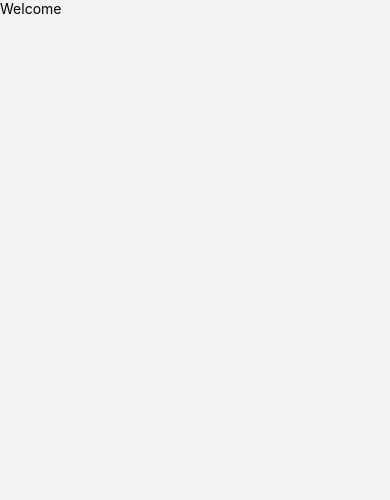
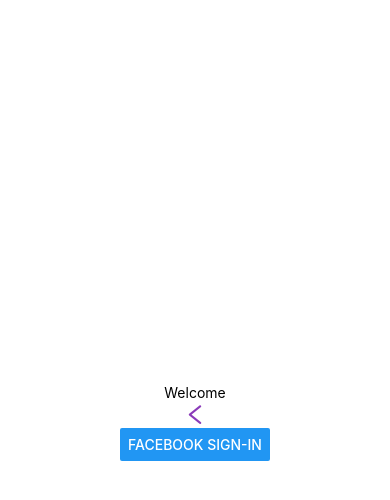
Before and after one commit to rishabhjn22/instagram-clone, a React Native app: screen /Welcome in a window 390 px wide. Shown: the top 500 px of the page. Built offline with nearby package versions, Linux system fonts and the light colour scheme.

Commit message:
facebook Auth

```diff
--- a/App.tsx
+++ b/App.tsx
@@ -1,16 +1,24 @@
 import React from 'react';
+import {useColorScheme} from 'react-native';
 import {NavigationContainer} from '@react-navigation/native';
 import {createStackNavigator} from '@react-navigation/stack';
 import Splash from './src/views/Auth/Splash';
 import Welcome from './src/views/Auth/Welcome';
 import SignIn from './src/views/Auth/SignIn';
 import SignUp from './src/views/Auth/SignUp';
+import {darkTheme, lightTheme} from './src/utils/colors';
 
 function App() {
   const RootStack = createStackNavigator();
+  const scheme = useColorScheme();
 
   return (
-    <NavigationContainer>
+    <NavigationContainer
+      theme={
+        scheme === 'dark'
+          ? {colors: darkTheme, dark: true}
+          : {colors: lightTheme, dark: false}
+      }>
       <RootStack.Navigator>
         <RootStack.Screen
           options={{headerShown: false}}
--- /dev/null
+++ b/src/utils/colors.ts
@@ -0,0 +1,26 @@
+const colors = {
+  primary: '#8a3ab9',
+  secondary: '#bc2a8d',
+  //   #fccc63
+  //   #fbad50
+};
+
+const darkTheme = {
+  primary: '#8a3ab9',
+  background: '#000000',
+  text: '#FFFFFF',
+  card: '#000000',
+  border: '#000000',
+  notification: '#000000',
+};
+
+const lightTheme = {
+  primary: '#8a3ab9',
+  background: '#FFFFFF',
+  text: '#000000',
+  card: '#FFFFFF',
+  border: '#FFFFFF',
+  notification: '#FFFFFF',
+};
+
+export {colors, darkTheme, lightTheme};
--- /dev/null
+++ b/src/utils/responsive.ts
@@ -0,0 +1,18 @@
+import {Dimensions} from 'react-native';
+
+const {width, height} = Dimensions.get('window');
+
+const guideLineBaseWidth = 375;
+const guideLineBaseHeight = 812;
+
+//width, marginLeft, marginRight, marginHorizontal,paddingLeft, paddingRight, paddingHorizontal
+const horizontalScale = (size: number) => (width / guideLineBaseWidth) * size;
+
+// height, marginTop, marginBottom, marginVertical, lineHeight, paddingTop, paddingBottom, paddingVertical
+const verticalScale = (size: number) => (height / guideLineBaseHeight) * size;
+
+//fontSize, borderRadius
+const moderateScale = (size: number, factor = 0.5) =>
+  size + (horizontalScale(size) - size) * factor;
+
+export {horizontalScale, verticalScale, moderateScale};
--- /dev/null
+++ b/src/utils/styles.ts
@@ -0,0 +1,5 @@
+export const container = {
+  flex: 1,
+  backgroundColor: '#FFFFFF',
+  position: 'relative',
+};
--- a/src/views/Auth/Splash.tsx
+++ b/src/views/Auth/Splash.tsx
@@ -2,6 +2,7 @@
 import {View, Image, StyleSheet} from 'react-native';
 import React, {useEffect} from 'react';
 import {SplashPageProps} from '../../types/propTypes';
+import {horizontalScale, verticalScale} from '../../utils/responsive';
 
 function Splash({navigation}: SplashPageProps) {
   useEffect(() => {
@@ -27,8 +28,8 @@
     alignItems: 'center',
   },
   image: {
-    height: 100,
-    width: 100,
+    height: verticalScale(100),
+    width: horizontalScale(100),
   },
 });
 
--- a/src/views/Auth/Welcome.tsx
+++ b/src/views/Auth/Welcome.tsx
@@ -1,10 +1,61 @@
-import {View, Text} from 'react-native';
+import {View, Text, StyleSheet, Button} from 'react-native';
 import React from 'react';
+import {useTheme} from '@react-navigation/native';
+import AntDesign from 'react-native-vector-icons/AntDesign';
+import auth from '@react-native-firebase/auth';
+import {LoginManager, AccessToken} from 'react-native-fbsdk-next';
 
 export default function Welcome() {
+  const {colors} = useTheme();
+
+  async function onFacebookButtonPress() {
+    // Attempt login with permissions
+    const result = await LoginManager.logInWithPermissions([
+      'public_profile',
+      'email',
+    ]);
+
+    if (result.isCancelled) {
+      throw 'User cancelled the login process';
+    }
+
+    // Once signed in, get the users AccesToken
+    const data = await AccessToken.getCurrentAccessToken();
+    console.log(data, '++++++++++');
+
+    if (!data) {
+      throw 'Something went wrong obtaining access token';
+    }
+
+    // Create a Firebase credential with the AccessToken
+    const facebookCredential = auth.FacebookAuthProvider.credential(
+      data.accessToken,
+    );
+
+    // Sign-in the user with the credential
+    return auth().signInWithCredential(facebookCredential);
+  }
+
   return (
-    <View>
-      <Text>Welcome</Text>
+    <View style={styles.container}>
+      <Text style={{color: colors.text}}>Welcome</Text>
+      <AntDesign name="left" size={25} color={colors.primary} />
+      <Button
+        title="Facebook Sign-In"
+        onPress={() =>
+          onFacebookButtonPress().then(() =>
+            console.log('Signed in with Facebook!'),
+          )
+        }
+      />
     </View>
   );
 }
+
+const styles = StyleSheet.create({
+  container: {
+    flex: 1,
+    justifyContent: 'center',
+    alignItems: 'center',
+  },
+});
```
Also changed, not shown: package.json (+6 -1 lines), 10 other files (tests, documents, lock files or other folders).
